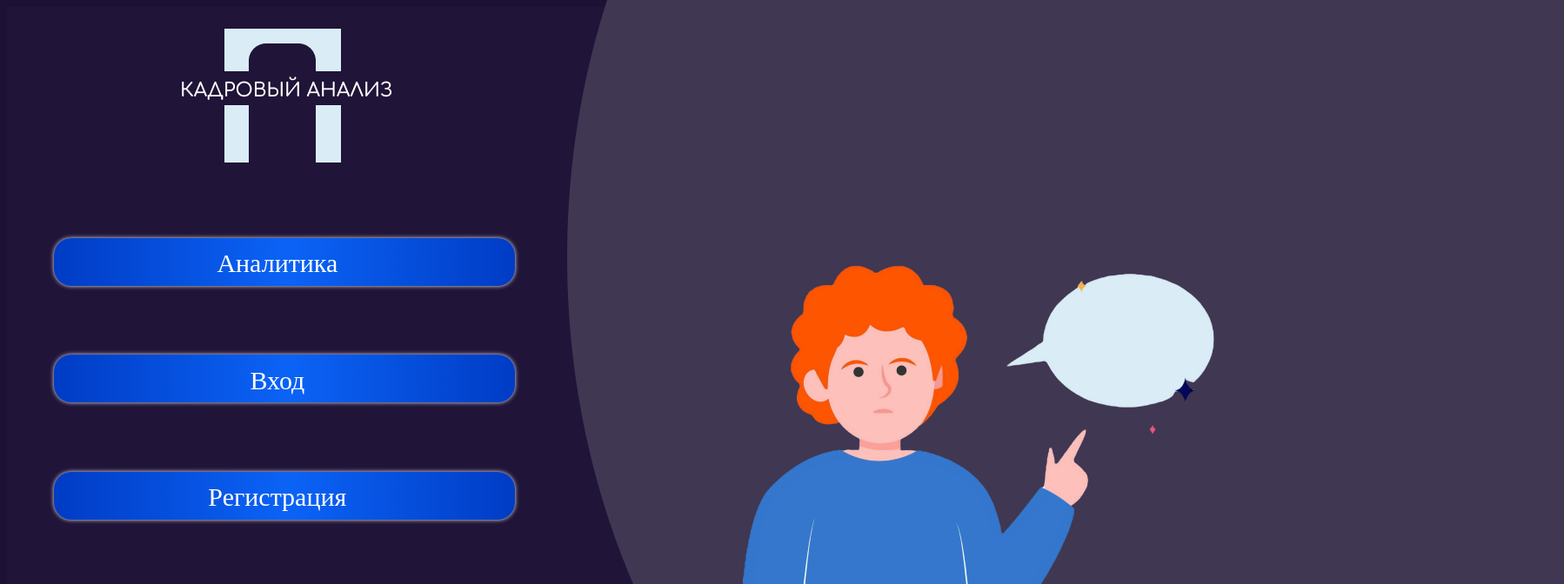
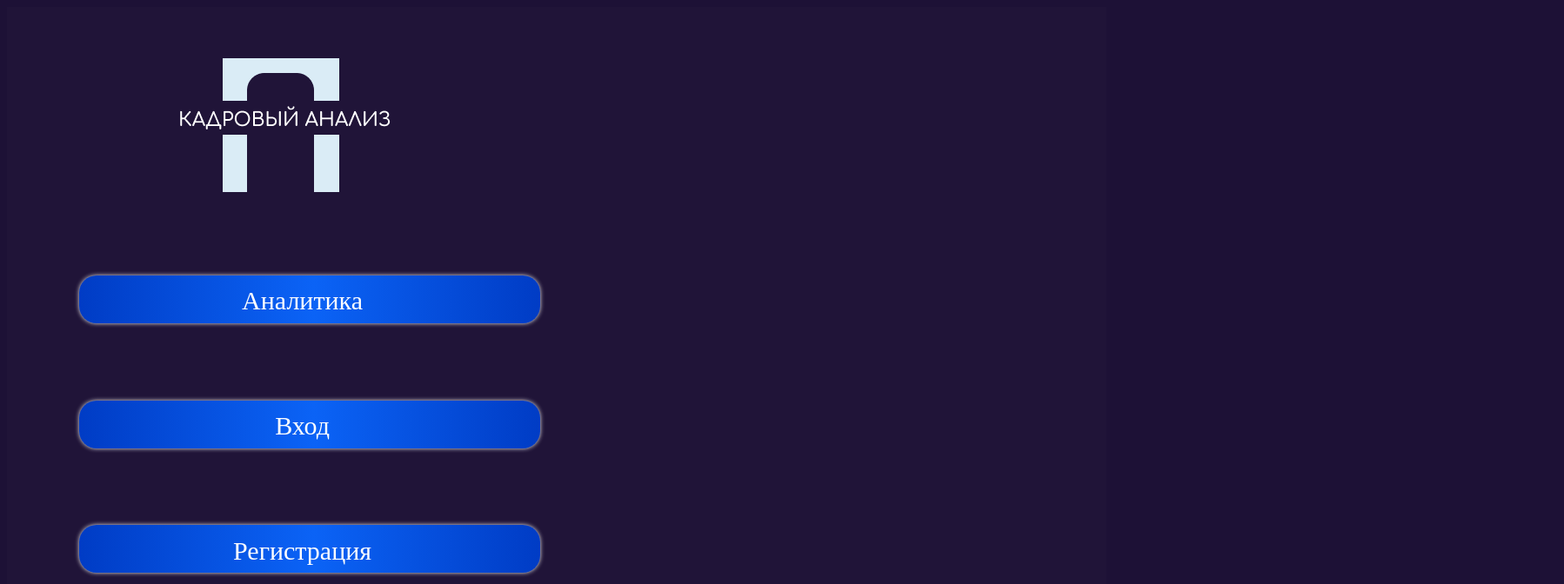
Before and after one commit to DoctorLivchic/data_analysis_front, a React (Create React App) app: page / in a window 1280 px wide. Shown: the top 672 px of the page at 87% size, 1798 px wide, since content can reach past the window. Built offline with nearby package versions, Linux system fonts and the light colour scheme.

Commit message:
Add_component

```diff
--- a/package.json
+++ b/package.json
@@ -17,6 +17,7 @@
     "react-dom": "^18.2.0",
     "react-router-dom": "^6.22.3",
     "react-scripts": "5.0.1",
+    "react-spring": "^9.7.5",
     "reactstrap": "^9.2.2",
     "web-vitals": "^2.1.4"
   },
--- a/src/App.js
+++ b/src/App.js
@@ -10,37 +10,10 @@ import MainAutCard1 from './pages/MainAutCard1';
 import Sphere_card from './pages/Sphere_card';
 import HomePageAut from './pages/HomePageAut';
 import Sphere from './components/Sphere'
-import Item from 'antd/es/list/Item';
+import Slider_free from './components/Slider_free';
 
 class App extends Component {
-  constructor(props){
-    super(props)
-    this.state={
-      items:[
-        {
-            id:1 ,
-            title:'Информационные технологии',
-            img: ''
-        },
-        {
-          id:2 ,
-          title:'Медицина формацевтика',
-          img: ''
-        }
-        ,
-        {
-          id:2 ,
-          title:'Строительство, недвижемость',
-          img: ''
-        },
-        {
-          id:2 ,
-          title:'Реклома,маркетинг,PR',
-          img: ''
-        }
-      ]
-    }
-  }
+
 
   render() {
     return (
@@ -55,7 +28,8 @@ class App extends Component {
               <Route path='/pages/MainAutCard1' element={<MainAutCard1 />} />
               <Route path='/pages/Sphere_card' element={<Sphere_card />} />
               <Route path='/pages/HomePageAut' element={<HomePageAut />} />
-              <Route path='/components/Sphere' element={<Sphere items={this.state.items}/>} />
+              <Route path='/components/Sphere' element={<Sphere />} />
+              <Route path='/components/Slider_free' element={<Slider_free />} />
           </Routes>
         </BrowserRouter>
         </div>
--- a/src/Main.css
+++ b/src/Main.css
@@ -8,7 +8,19 @@
 .cent{
   display: flex;
   flex-direction: row;
-
+}
+.cent_anim{
+  border-radius:  20px;
+  margin-top: 1%;
+  margin-right: 2%;
+  padding-top: 1%;
+  padding-bottom: 1%;
+  padding-left: 2%;
+  display: flex;
+  flex-direction: row;
+  width: 71%;  /* Займет 100% ширины родителя */
+  height: 400px; /* Задайте нужную высоту */
+  position: relative;
 }
 .text{
   color: #fff;
@@ -57,17 +69,15 @@ body {
 .logo{
   color: #fff;
 }
+.button_main_page{
+padding-left: 10%;
+}
 .contentStyle{
-  padding-top: 2%;
-  padding-right:1%;
-  padding-left:3%;
-  margin-right: 5%;
+  padding-bottom: 15%;
   text-align: "center";
   background-color: #201438;
-  margin-right: '10px' ;
   color: #fff;
   display: flex;
-  flex-direction: column;
 }
 .slider_auth{
   background-color: #4B435B;
@@ -79,8 +89,8 @@ body {
 }
 .slider_reg{
   background-color: #4B435B;
-  padding-bottom: 20%;
-  padding-top: 10%;
+  padding-bottom: 10%;
+  padding-top: 1%;
   margin-left: 0.1%;
   display: flex;
   flex-direction: column;
@@ -144,7 +154,7 @@ body {
   color: #fff;
   margin: 10px;
   margin-left: 10.5%;
-  padding-top: 5%;
+  padding-top: 2%;
 }
 .button_aut{
   margin-top: 20px;
@@ -295,7 +305,10 @@ body {
   margin-left: 8%;
 }
 .img_page_button{
-  margin-left:28%;
+  justify-content: center;
+  margin-left: 20%;
+  margin-top: 10%;
+
 }
 .button_fre_pref{
   margin-left: 2.8%;
--- a/src/News.js
+++ b/src/News.js
@@ -7,6 +7,7 @@ import myImage from './img/img_home.png'
 import myImageIcon from './img/Frame_19.png'
 import myImageMan from './img/man.png'
 import myImagegraph from './img/graph.png'
+import Main_Page_Anim from './components/Main_Page_Anim'
 
 
 export default function News() {
@@ -20,10 +21,8 @@ export default function News() {
 
     <div className="cent" id="cent">
         <Content className="contentStyle">
-				<div className="button">
+				<div className="button_main_page">
 					<img src={myImageIcon } className="img_page_button"/>
-				</div>
-				<div className="button">
 						<Button onClick={() => {navigate('/pages/free_analytics')}} className='btn_home'>Аналитика</Button>
 							<Form.Item>
 								<Button onClick={() => {navigate('/pages/Auth')}} className='btn_home'>Вход</Button>
@@ -32,18 +31,9 @@ export default function News() {
 				</div>
         </Content>
 
-		<Content>
-		<div className="img_page_home_q">
-			<div className="img_page_home">
-				<img src={myImage} />
-			</div>
-				<div className="img_page_home_man">
-					<img src={myImageMan} />
-				</div>
-					<div className="img_page_home_graph">
-						<img srs={myImagegraph}/>
-
-					</div>
+		<Content className="cent_anim">
+			<div className="img_page_home_q">
+					<Main_Page_Anim/>
 			</div>
 		</Content>
 	 </div>
--- /dev/null
+++ b/src/components/CardBlock.css
@@ -0,0 +1,25 @@
+.card-block {
+  position: fixed;
+  bottom: 20px; /* Отступ от нижней части экрана */
+  left: 50%;
+  transform: translateX(-50%); /* Центрирование по горизонтали */
+  display: flex;
+  flex-direction: column;
+  align-items: center;
+  gap: 15px; /* Промежуток между карточками */
+}
+
+.card {
+  background-color: white;
+  border: 1px solid #ccc;
+  border-radius: 8px;
+  padding: 20px;
+  width: 200px; /* Ширина карточки */
+  box-shadow: 0 4px 8px rgba(0, 0, 0, 0.2);
+  text-align: center;
+  transition: transform 0.3s;
+}
+
+.card:hover {
+  transform: scale(1.05); /* Эффект увеличения при наведении */
+}
--- /dev/null
+++ b/src/components/Main_Page_Anim.js
@@ -0,0 +1,25 @@
+import React from 'react';
+import { useSpring, animated } from 'react-spring';
+import './CardBlock.css'; // Подключите стили для карточек
+
+const CardBlock = () => {
+    const cards = [1, 2, 3, 4, 5]; // Массив для создания нескольких карточек
+
+    // Создаем анимации для каждой карточки
+    const springs = useSpring(
+      cards.map((card, index) => ({
+        transform: 'translateY(0)',
+        opacity: 1,
+        from: { transform: 'translateY(100%)', opacity: 0 },
+        config: { duration: 300, delay: index * 100 },
+      }))
+    );
+
+    return (
+      <div className="card-block">
+
+      </div>
+    );
+  };
+
+export default CardBlock;
--- a/src/components/Slider_free.js
+++ b/src/components/Slider_free.js
@@ -0,0 +1,27 @@
+import React, { Component } from 'react'
+import { Button, Form, Input, Checkbox, Select, notification,Menu,Image } from "antd";
+import {useNavigate} from "react-router-dom";
+import { Layout } from "antd";
+
+export default function Slider_free() {
+    const navigate = useNavigate();
+    const { Sider, Content } = Layout;
+    return (
+        <Sider className="slider_free">
+            <div className="slider_free_button">
+                <p className="slider_free_button_p">Главная</p>
+                <Button onClick={() => {navigate('/pages/Sphere_card')}} className="button_fre_anali">Cферы</Button>
+                <Button className="button_fre_anali">Направления</Button>
+                <Button className="button_fre_anali">Аналитика</Button>
+            </div>
+            <div className="slider_free_button">
+                <p className="slider_free_button_p">Опции</p>
+                <Button className="button_fre_anali">Отчеты</Button>
+                <Button className="button_fre_anali">Сводки</Button>
+            </div>
+            <div className="slider_free_button_exit">
+                <Button onClick={() => {navigate('/')}} className="button_fre_anali">Выход</Button>
+            </div>
+        </Sider>
+    )
+}
--- a/src/pages/Aut.js
+++ b/src/pages/Aut.js
@@ -65,8 +65,9 @@ export default function Auth() {
                 ]
                 }
                 >
-                <Input.Password className="inp_aut" placeholder="Введите пароль" />
+                    <Input.Password className="inp_aut" placeholder="Введите пароль" />
                 </Form.Item>
+
                     <div className="button_aut">
                         <Button onClick={() => {navigate('/pages/MainAutCard1')}} className='btn_inp_aut'>Войти</Button>
                         <Button onClick={() => {navigate('/')}} className='btn_inp_aut'>Назад</Button>
--- a/src/pages/Free_analytics.js
+++ b/src/pages/Free_analytics.js
@@ -5,57 +5,23 @@ import { Layout } from "antd";
 import myImageIconHed from '../img/Icon_hed.png'
 import myImageIconHeduser from '../img/Icon_hed_user.png'
 import Heder from "../components/Heder";
-import * as d3 from "d3";
-
-
-
+import Slider_free from "../components/Slider_free"
 import Chart from 'chart.js/auto';
 
 export default function Free_analytics() {
     const navigate = useNavigate();
-	const { Sider, Content } = Layout;
-    const [data, setData] = useState({
-        labels: [],
-        datasets: [
-          {
-            label: 'Динамические данные',
-            data: [],
-            fill: false,
-            backgroundColor: 'rgba(75,192,192,0.4)',
-            borderColor: 'rgba(75,192,192,1)',
-          },
-        ],
-      });
+
 
 
     return (
         <div className="free_analytics" id="free_analytics">
           <Heder/>
-
+          <Slider_free/>
             <div className="free_analytic_doby">
-                <Sider className="slider_free">
-                        <div className="slider_free_button">
-                            <p className="slider_free_button_p">Главная</p>
-                            <Button className="button_fre_anali">Cферы</Button>
-                            <Button className="button_fre_anali">Направления</Button>
-                            <Button className="button_fre_anali">Аналитика</Button>
-                        </div>
-                        <div className="slider_free_button">
-                            <p className="slider_free_button_p">Опции</p>
-                            <Button className="button_fre_anali">Отчеты</Button>
-                            <Button className="button_fre_anali">Сводки</Button>
-                        </div>
-                        <div className="slider_free_button_exit">
-                            <Button onClick={() => {navigate('/')}} className="button_fre_anali">Выход</Button>
-                        </div>
-                </Sider>
-
-
                     <Button className="button_fre_pref">Предыдущий месяц</Button>
                     <Button className="button_fre_pref">Следующий меняц</Button>
                     <Button className="button_fre_pref">Год</Button>
                     <Button className="button_fre_pref">5 лет</Button>
-
             </div>
 
 
--- a/src/pages/Reg.js
+++ b/src/pages/Reg.js
@@ -24,6 +24,12 @@ export default function Reg() {
             <Content>
             <div className="slider_reg" id="slider_reg">
                     <h1 className="auth_vhod">Регистрация </h1>
+                    <p className="auth_vhod_mail"> Имя</p>
+                <Input className="inp_aut" placeholder="Введите свое имя"/>
+                    <p className="auth_vhod_mail"> Фамилия</p>
+                <Input className="inp_aut" placeholder="Введите свою фамилию"/>
+                    <p className="auth_vhod_mail"> Отчество</p>
+                <Input className="inp_aut" placeholder="Введите свое отчество"/>
                     <p className="auth_vhod_mail"> E-mail</p>
                 <Input className="inp_aut" placeholder="Введите E-mail"/>
                     <p className="auth_vhod_mail"> Пароль</p>
```
Also changed, not shown: src/components/Slider.js (+9 -1 lines), 1 other file (tests, documents, lock files or other folders).
